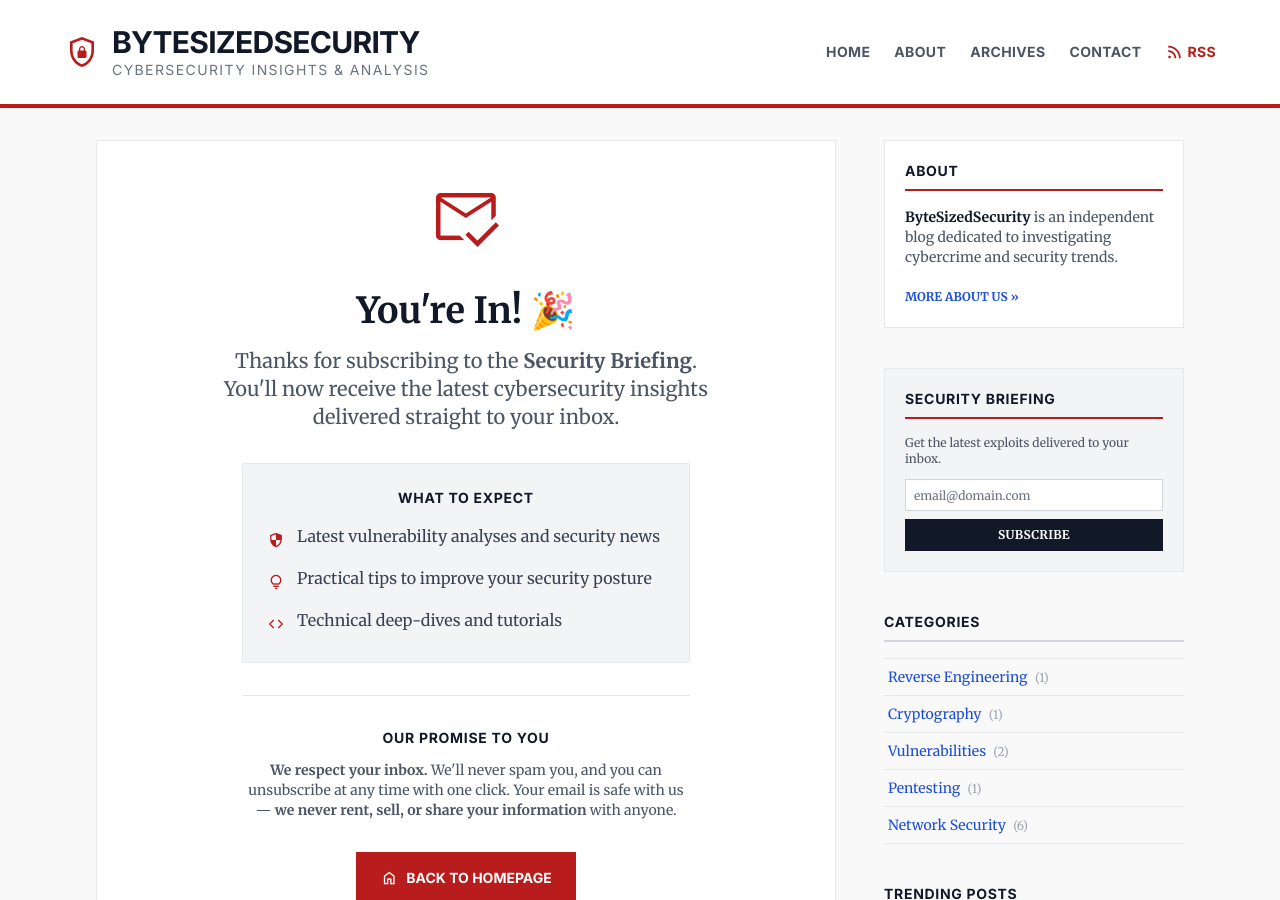
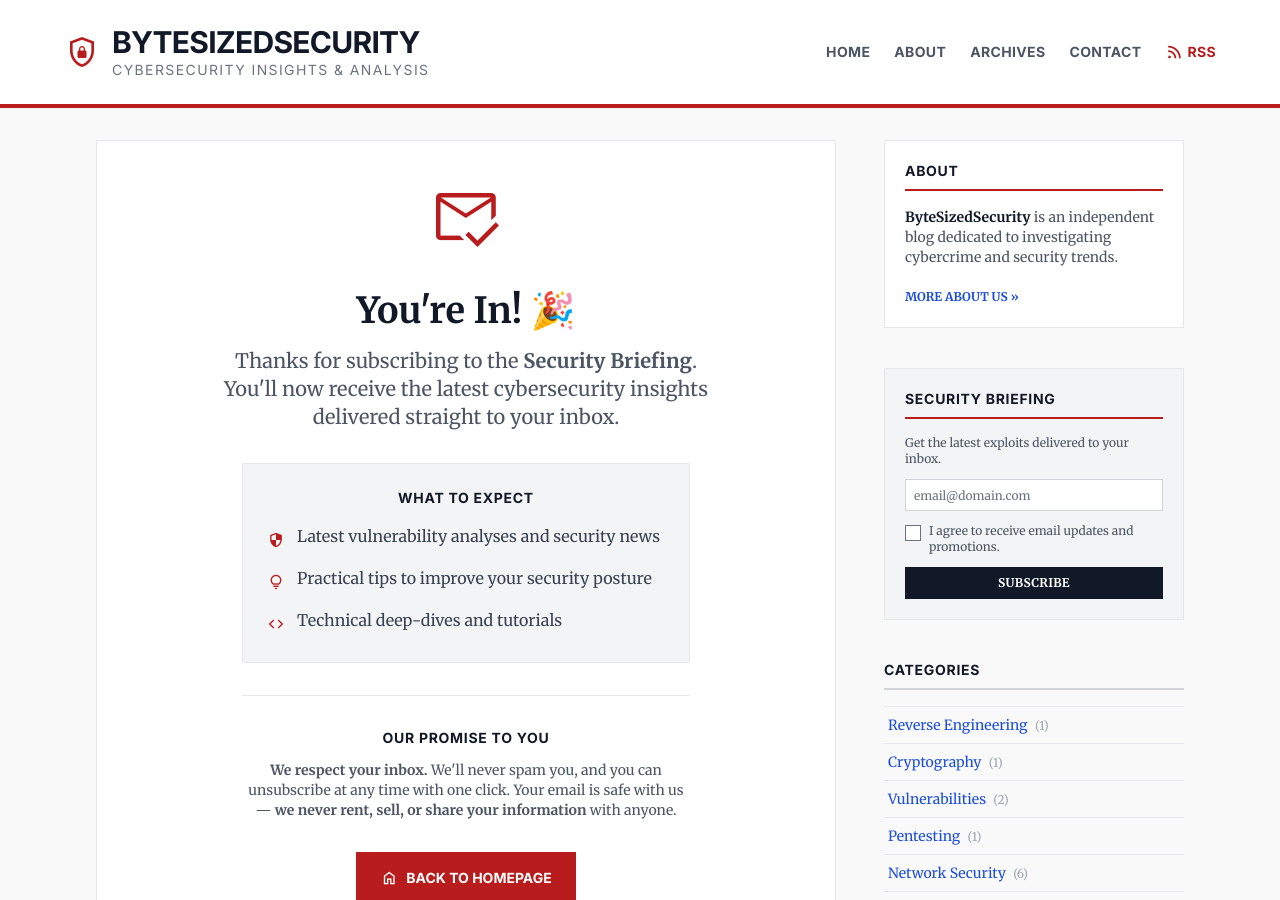
Before and after one commit to mda1125/bytesizedsecurity, a Jekyll site: the page built from subscribed.html, in a window 1280 px wide and 900 px high. Built offline with Jekyll 4.4.1, drawn with Linux system fonts in a browser that asks for light colours; nearby versions of some CDN libraries.

Commit message:
Add GDPR consent checkbox to newsletter signup

```diff
--- a/_includes/sidebar.html
+++ b/_includes/sidebar.html
@@ -12,8 +12,12 @@
   <div class="bg-surface p-5 border border-gray-200">
     <h3 class="font-sans font-bold text-sm uppercase tracking-wider text-gray-900 border-b-2 border-primary pb-2 mb-4">Security Briefing</h3>
     <p class="text-xs text-gray-600 mb-3">Get the latest exploits delivered to your inbox.</p>
-    <form method="post" action="https://sendfox.com/form/3z6ooe/1ydnre" class="sendfox-form flex flex-col gap-2" id="1ydnre" data-async="true" data-recaptcha="false">
+    <form method="post" action="https://sendfox.com/form/3z6ooe/1ydnre" class="sendfox-form flex flex-col gap-3" id="1ydnre" data-async="true" data-recaptcha="false">
       <input type="email" id="sendfox_form_email" name="email" required placeholder="email@domain.com" class="h-8 bg-white border border-gray-300 text-xs px-2 focus:ring-1 focus:ring-primary focus:border-primary w-full">
+      <label class="flex items-start gap-2 text-xs text-gray-600 cursor-pointer">
+        <input type="checkbox" name="gdpr" value="1" required class="mt-0.5 accent-primary">
+        <span>I agree to receive email updates and promotions.</span>
+      </label>
       <!-- honeypot -->
       <div style="position: absolute; left: -5000px;" aria-hidden="true"><input type="text" name="a_password" tabindex="-1" value="" autocomplete="off"></div>
       <button type="submit" class="h-8 bg-text-main text-white text-xs font-bold uppercase tracking-wide hover:bg-primary transition-colors cursor-pointer">Subscribe</button>
```
